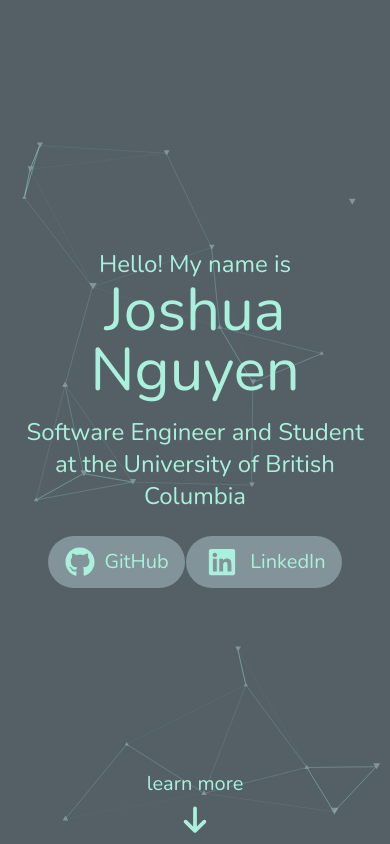
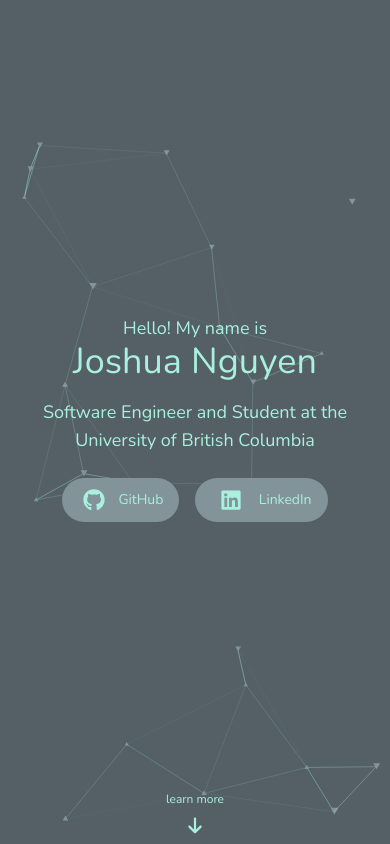
Before and after one commit to jn-han/jn-han.github.io, a Next.js app: page / in a window 390 px wide. Shown: the top 844 px of the page. Built offline with nearby package versions, Linux system fonts and the light colour scheme.

Commit message:
fixed additiona scaling bugs on smaller mobile devices on the Home page

```diff
--- a/next.config.js
+++ b/next.config.js
@@ -1,6 +1,6 @@
 /** @type {import('next').NextConfig} */
 const nextConfig = {
-  output: "export",
+  // output: "export",
 };
 
 module.exports = nextConfig;
--- a/src/app/components/HomePage.js
+++ b/src/app/components/HomePage.js
@@ -9,9 +9,13 @@ const HomePage = () => {
     <section id="home" className="z-2">
       <div className="absolute w-full h-screen flex justify-center items-center">
         <div className="flex flex-col justify-center items-center text-green">
-          <h2 className="text-2xl text-center">Hello! My name is</h2>
-          <h1 className="text-6xl text-center">Joshua Nguyen</h1>
-          <h2 className="text-2xl m-4 text-center">
+          <h2 className=" text-lg md:text-2xl lg:text-2xl xl:text-2xl 2xl:text-2xl text-center">
+            Hello! My name is
+          </h2>
+          <h1 className="text-4xl text-center md:text-6xl lg:text-6xl xl:text-6xl 2xl:text-6xl">
+            Joshua Nguyen
+          </h1>
+          <h2 className="text-lg md:text-2xl lg:text-2xl xl:text-2xl 2xl:text-2xl m-4 text-center">
             Software Engineer and Student at the University of British Columbia
           </h2>
           <div className="text-xl flex justify-evenly w-4/5  p-2 text-green">
@@ -19,8 +23,13 @@ const HomePage = () => {
               href="https://github.com/jn-han"
               className="flex flex-wrap items-center p-3 justify-between bg-accent rounded-full hover:bg-green hover:text-accent transition duration-500 ease-in-out"
             >
-              <FontAwesomeIcon icon={faGithub} className="scale-150 w-8 mx-1" />
-              <p className="mx-1">GitHub</p>
+              <FontAwesomeIcon
+                icon={faGithub}
+                className=" scale-110 md:scale-150 lg:scale-150 xl:scale-150 2xl:scale-150 w-8 mx-1"
+              />
+              <p className="mx-1 text-sm md:text-xl lg:text-xl xl:text-xl 2xl:text-xl">
+                GitHub
+              </p>
             </a>
             <a
               href="https://www.linkedin.com/in/jn-han/"
@@ -28,14 +37,16 @@ const HomePage = () => {
             >
               <FontAwesomeIcon
                 icon={faLinkedin}
-                className="scale-150 w-8 mx-2"
+                className="scale-110 md:scale-150 lg:scale-150 xl:scale-150 2xl:scale-150 w-8 mx-2"
               />
-              <p className="mx-1">LinkedIn</p>
+              <p className="mx-1 text-sm md:text-xl lg:text-xl xl:text-xl 2xl:text-xl">
+                LinkedIn
+              </p>
             </a>
           </div>
         </div>
       </div>
-      <div className="absolute bottom-0 animate-bounce flex flex-col items-center w-full mb-2 text-xl text-green">
+      <div className="absolute bottom-0 animate-bounce flex flex-col items-center w-full mb-2 text-xs md:text-lg lg:text-lg xl:text-lg 2xl:text-lg text-green">
         <p className="my-3">learn more</p>
         <FontAwesomeIcon className="w-10 scale-150" icon={faArrowDown} />
       </div>
```
